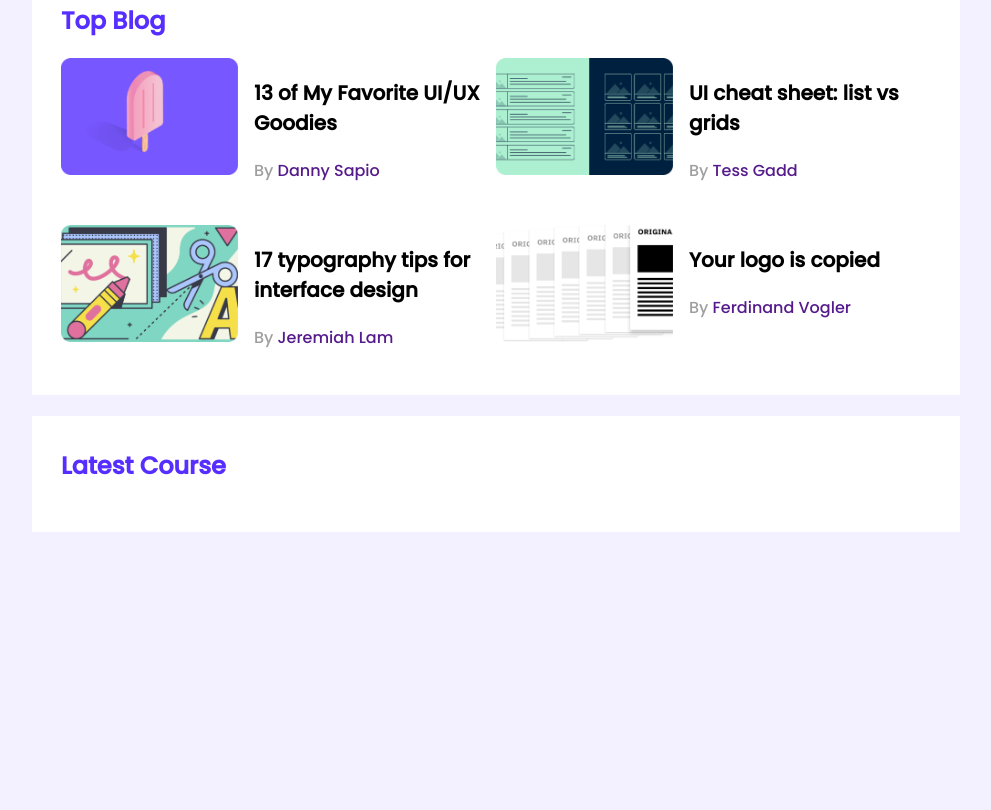
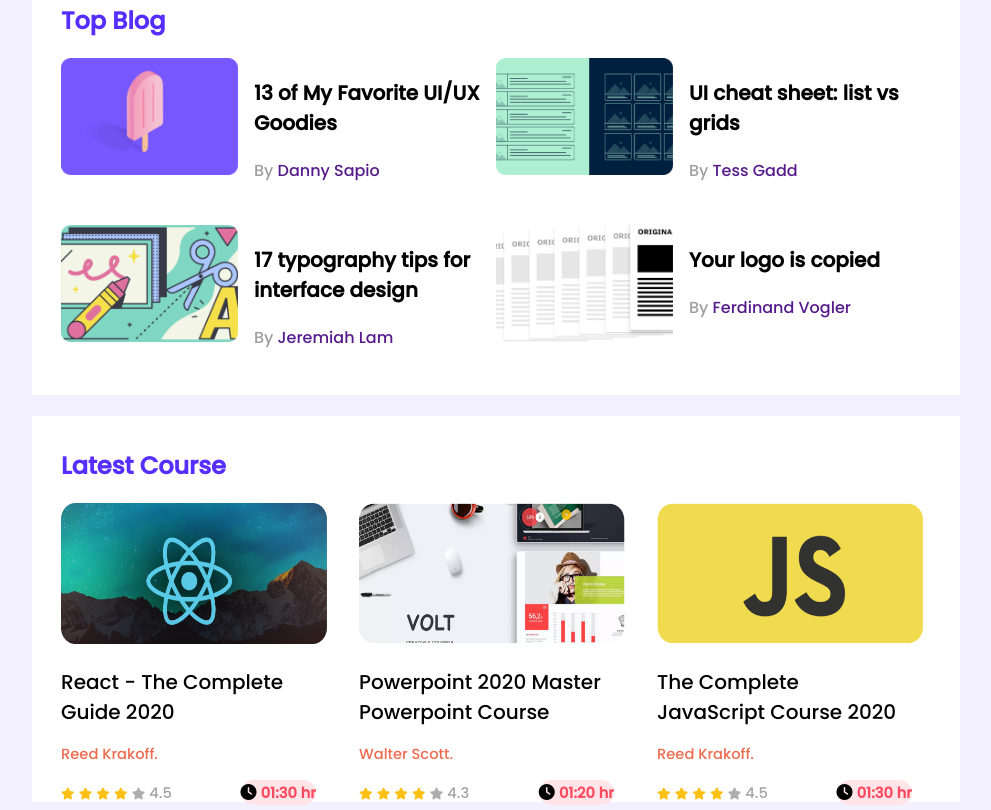
Before and after one commit to MeheD1i/leader-board-css3, a plain HTML site: page index.html in a window 1280 px wide. Shown: the part 320-1130 px from the top of the page, without its empty margins (144-1135 px from the left). Before the commit the page ends 860 px from the top, so only its background shows below. Drawn offline with Linux system fonts and the light colour scheme.

Commit message:
grid added

```diff
--- a/index.html
+++ b/index.html
@@ -6,6 +6,8 @@
     <meta http-equiv="X-UA-Compatible" content="IE=edge">
     <meta name="viewport" content="width=device-width, initial-scale=1.0">
     <title>Leader-Board</title>
+    <!-- font awesome -->
+    <script src="https://kit.fontawesome.com/4628c5a720.js" crossorigin="anonymous"></script>
     <!-- stylesheet -->
     <link rel="stylesheet" href="styles/style.css">
 </head>
@@ -106,6 +108,70 @@
         <!-- latest course section start -->
         <section class="container">
             <h2 class="title">Latest Course</h2>
+            <div class="courses">
+                <div class="course">
+                    <div class="course-banner">
+                        <img src="images/courses/course-1.png" alt="">
+                    </div>
+                    <div class="course-detail">
+                        <h2 class="course-title">React - The Complete Guide 2020</h2>
+                        <p class="course-author">Reed Krakoff.</p>
+                        <div class="course-info">
+                            <div class>
+                                <i class="fa-solid fa-star filled"></i>
+                                <i class="fa-solid fa-star filled"></i>
+                                <i class="fa-solid fa-star filled"></i>
+                                <i class="fa-solid fa-star filled"></i>
+                                <i class="fa-solid fa-star empty"></i>
+                                <span class="numbers">4.5</span>
+                            </div>
+                            <div class="course-duration"><i class="fa-solid fa-clock"></i> <span class="hour">01:30 hr</span>
+                            </div>
+                        </div>
+                    </div>
+                </div>
+                <div class="course">
+                    <div class="course-banner">
+                        <img src="images/courses/course-2.png" alt="">
+                    </div>
+                    <div class="course-detail">
+                        <h2 class="course-title">Powerpoint 2020 Master Powerpoint Course</h2>
+                        <p class="course-author">Walter Scott.</p>
+                        <div class="course-info">
+                            <div class>
+                                <i class="fa-solid fa-star filled"></i>
+                                <i class="fa-solid fa-star filled"></i>
+                                <i class="fa-solid fa-star filled"></i>
+                                <i class="fa-solid fa-star filled"></i>
+                                <i class="fa-solid fa-star empty"></i>
+                                <span class="numbers">4.3</span>
+                            </div>
+                            <div class="course-duration"><i class="fa-solid fa-clock"></i> <span class="hour">01:20 hr</span>
+                            </div>
+                        </div>
+                    </div>
+                </div>
+                <div class="course">
+                    <div class="course-banner">
+                        <img src="images/courses/course-3.png" alt="">
+                    </div>
+                    <div class="course-detail">
+                        <h2 class="course-title">The Complete JavaScript Course 2020</h2>
+                        <p class="course-author">Reed Krakoff.</p>
+                        <div class="course-info">
+                            <div class>
+                                <i class="fa-solid fa-star filled"></i>
+                                <i class="fa-solid fa-star filled"></i>
+                                <i class="fa-solid fa-star filled"></i>
+                                <i class="fa-solid fa-star filled"></i>
+                                <i class="fa-solid fa-star empty"></i>
+                                <span class="numbers">4.5</span>
+                            </div>
+                            <div class="course-duration"><i class="fa-solid fa-clock"></i> <span class="hour">01:30 hr</span>
+                            </div>
+                        </div>
+                    </div>
+                </div>
         </section>
     </main>
 </body>
--- a/styles/style.css
+++ b/styles/style.css
@@ -61,14 +61,14 @@ hr {
 /* ----------------
 blog styles
 ------------ */
-.top-blogs{
+.top-blogs {}
 
-}
-.blogs{
+.blogs {
     display: grid;
-    grid-template-columns: repeat(2,1fr);
+    grid-template-columns: repeat(2, 1fr);
     grid-row-gap: 26px;
 }
+
 .blog {
     display: flex;
 }
@@ -78,20 +78,86 @@ blog styles
     height: 117px;
 }
 
-.blog-info{
+.blog-info {
     margin-left: 16px;
 }
 
-.blog-title{
+.blog-title {
     font-size: 20px;
     color: #000000;
 }
 
-.blog-author{
+.blog-author {
     color: #9F9F9F;
     font-size: 16px;
 }
 
-.blog-author a{
+.blog-author a {
     text-decoration: none;
 }
+
+/* -----------
+course styles
+-------------- */
+
+.courses {
+    display: grid;
+    grid-template-columns: repeat(3,1fr);
+    grid-column-gap: 24px;
+}
+
+.course{
+    width: 255px;
+    height: 270px;
+}
+
+.course .course-banner img {
+    width: 266px;
+    height: 141px;
+
+}
+.course-title{
+    font-weight: 500;
+    font-size: 20.0336px;
+}
+.course-author{
+    color: #ED6B4F;
+    font-weight: 400;
+font-size: 14.6913px;
+}
+.course-info {
+    display: flex;
+    align-items: center;
+    justify-content: space-between;
+}
+
+.fa-star {
+    font-size: 12px;
+}
+
+.fa-star.filled {
+    color: #FFC014;
+}
+
+.fa-star.empty {
+    color: #AEAEAE;
+
+}
+
+.numbers {
+    color: #A2A2A2;
+    font-weight: 400;
+    font-size: 14.6913px;
+
+}
+
+.course-duration {
+    background: #FFE4E8;
+    border-radius: 14.6913px;
+}
+
+.hour {
+    color: #FF4A60;
+    font-weight: 600;
+    font-size: 14.6913px;
+}
```
